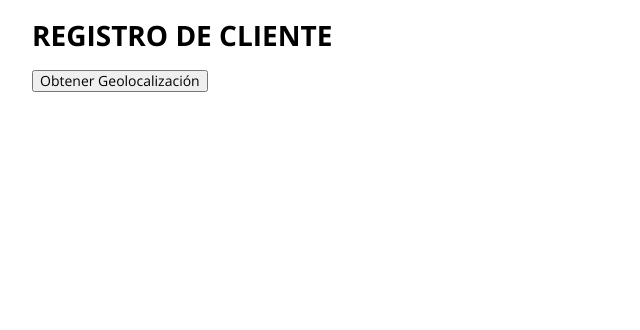
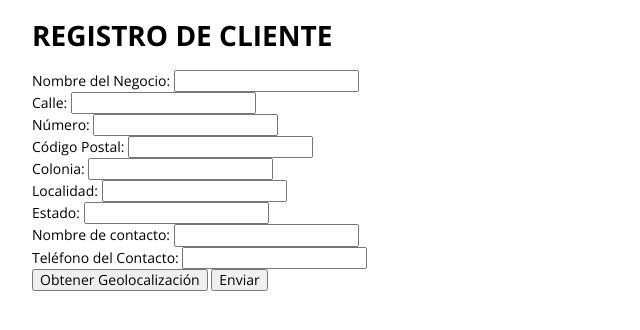
Before and after one commit to Gerardozow/SAMG, a PHP site: page /registro-clientes.php in a window 1280 px wide. Shown: the part 44-374 px from the top of the page, without its empty margins (0-640 px from the left). Run offline with PHP 8.4, Linux system fonts and the light colour scheme.

```diff
--- a/assets/js/main.js
+++ b/assets/js/main.js
@@ -29,3 +29,42 @@ if ("geolocation" in navigator) {
 } else {
   console.log("Geolocalización no está disponible en este navegador");
 }
+
+
+document.addEventListener('DOMContentLoaded', function() {
+  // Obtener el campo de código postal y registrar el evento de cambio
+  var cpInput = document.getElementById('cp');
+  cpInput.addEventListener('change', obtenerInformacionCP);
+});
+
+function obtenerInformacionCP() {
+
+  var cp = this.value;
+  if (cp.length === 5) {
+  // Realizar la solicitud AJAX al archivo PHP
+  fetch('functions/cp.php', {
+    method: 'POST',
+    headers: {
+      'Content-Type': 'application/x-www-form-urlencoded'
+    },
+    body: 'cp=' + encodeURIComponent(cp)
+  })
+  .then(function(response) {
+    if (response.ok) {
+      return response.json();
+    } else {
+      throw new Error('Error al obtener la información del código postal.');
+    }
+  })
+  .then(function(data) {
+    // Actualizar los campos de colonia, localidad y estado con la información recibida
+    document.getElementById('colonia').value = data.colonia;
+    document.getElementById('localidad').value = data.municipio;
+    document.getElementById('estado').value = data.estado;
+  })
+  .catch(function(error) {
+    // Manejar el error si ocurre
+    alert(error.message);
+  });
+}
+}
--- a/registro-clientes.php
+++ b/registro-clientes.php
@@ -5,8 +5,40 @@
     <?php include_once('views/header.php') ?>
     <main class="container">
         <h1 class="title">Registro de Cliente</h1>
+        <form>
+            <label for="nombre-negocio">Nombre del Negocio:</label>
+            <input type="text" id="nombre-negocio" name="nombre-negocio" required><br>
 
-        <button id="geolocationBtn">Obtener Geolocalización</button>
+            <label for="calle">Calle:</label>
+            <input type="text" id="calle" name="calle" required><br>
+
+            <label for="numero">Número:</label>
+            <input type="text" id="numero" name="numero" required><br>
+
+            <label for="cp">Código Postal:</label>
+            <input type="text" id="cp" name="cp" required><br>
+
+            <label for="colonia">Colonia:</label>
+            <input type="text" id="colonia" name="colonia" required><br>
+
+            <label for="localidad">Localidad:</label>
+            <input type="text" id="localidad" name="localidad" required><br>
+
+            <label for="estado">Estado:</label>
+            <input type="text" id="estado" name="estado" required><br>
+
+            <label for="nombre-contacto">Nombre de contacto:</label>
+            <input type="text" id="nombre-contacto" name="nombre-contacto" required><br>
+
+            <label for="telefono-contacto">Teléfono del Contacto:</label>
+            <input type="tel" id="telefono-contacto" name="telefono-contacto" required><br>
+
+            <button id="geolocationBtn">Obtener Geolocalización</button>
+
+            <input type="submit" value="Enviar">
+        </form>
+
+
 
     </main>
 
```
Also changed, not shown: functions/cp.php (added, +38 -0 lines).
